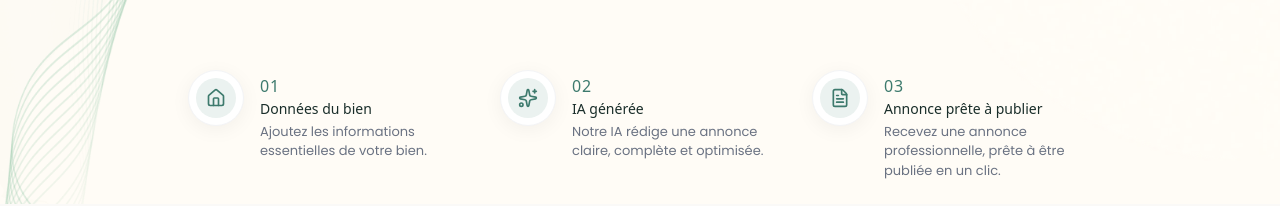
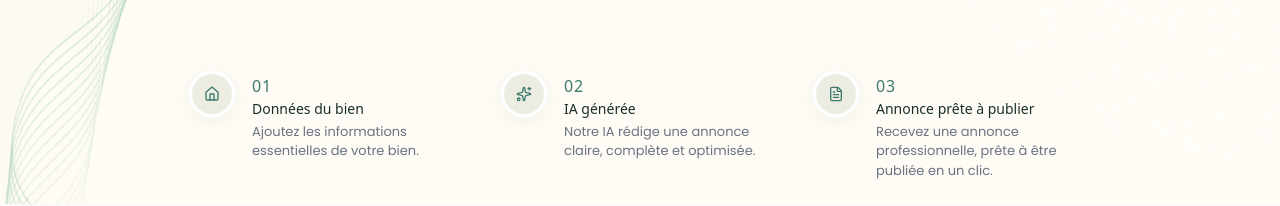
Before and after one commit to Mern-Unbeatable/johann-rochat-frontend, a React (Vite) app: page / in a window 1280 px wide. Shown: the part 645-851 px from the top of the page. Built offline with nearby package versions, Linux system fonts and the light colour scheme; no server answers.

Commit message:
feat: add HeroSection component with call-to-action and feature step indicator

```diff
--- a/src/pages/public/public_Home/section/HeroSection.jsx
+++ b/src/pages/public/public_Home/section/HeroSection.jsx
@@ -61,29 +61,28 @@ const HeroSection = () => {
             <ArrowRight className="ml-1 h-5 w-5" />
           </Link>
         </div>
-      </div>
-
-      {/* Steps Indicator Section at the bottom */}
+        </div>
+            {/* Steps Indicator Section at the bottom */}
       <div className="relative z-10 mt-16 w-full px-6 md:px-12 lg:px-16 xl:px-20 2xl:px-6 md:mt-20 lg:mt-24">
         <div className="flex flex-col items-center justify-center gap-0 md:flex-row md:items-start md:gap-4 lg:gap-6 xl:gap-8">
           {/* Step 1 */}
           <div className="relative flex max-w-[280px] flex-1 items-start gap-4 pb-8 md:pb-0">
-            <div className="relative z-10 flex h-14 w-14 flex-shrink-0 items-center justify-center rounded-full border border-gray-100 bg-white shadow-[0_4px_20px_rgba(0,0,0,0.05)]">
-              <div className="flex h-10 w-10 items-center justify-center rounded-full bg-[#EBF2F0]">
-                <Home className="h-5 w-5 text-[#3D7A6D]" />
+            <div className="relative z-10 flex h-12 w-12 flex-shrink-0 items-center justify-center rounded-full border border-gray-100/40 bg-white shadow-[0_4px_20px_rgba(0,0,0,0.05)]">
+              <div className="flex h-10 w-10 items-center justify-center rounded-full bg-[#EDECE3]">
+                <Home className="h-4 w-4 text-[#3D7A6D]" />
               </div>
             </div>
             {/* Vertical connector for mobile */}
-            <div className="absolute top-[56px] bottom-0 left-[27px] w-0 border-l-2 border-dotted border-[#3D7A6D]/60 md:hidden"></div>
+            <div className="absolute top-[48px] bottom-0 left-[23px] w-0 border-l-2 border-dotted border-[#3D7A6D]/60 md:hidden"></div>
 
             <div className="flex flex-col pt-1">
               <div className="text-xl font-bold tracking-wider text-[#3D7A6D] uppercase md:text-sm lg:text-sm xl:text-base 2xl:text-xl">
                 01
               </div>
-              <h4 className="mt-0.5 text-lg leading-tight font-bold text-[#1A2E2A] md:text-xs lg:text-xs xl:text-sm 2xl:text-lg">
+              <h4 className="mt-0.5 text-lg leading-tight font-bold text-[#1A2E2A] md:text-xs lg:text-sm xl:text-sm 2xl:text-lg">
                 Données du bien
               </h4>
-              <p className="mt-1 text-base leading-normal text-gray-500 md:text-[11px] lg:text-[11px] xl:text-[13px] 2xl:text-base">
+              <p className="mt-1 text-base leading-normal text-gray-500 md:text-[11px] lg:text-[13px] xl:text-[13px] 2xl:text-base">
                 Ajoutez les informations essentielles de votre bien.
               </p>
             </div>
@@ -96,22 +95,22 @@ const HeroSection = () => {
 
           {/* Step 2 */}
           <div className="relative flex max-w-[280px] flex-1 items-start gap-4 pb-8 md:pb-0">
-            <div className="relative z-10 flex h-14 w-14 flex-shrink-0 items-center justify-center rounded-full border border-gray-100 bg-white shadow-[0_4px_20px_rgba(0,0,0,0.05)]">
-              <div className="flex h-10 w-10 items-center justify-center rounded-full bg-[#EBF2F0]">
-                <Sparkles className="h-5 w-5 text-[#3D7A6D]" />
+            <div className="relative z-10 flex h-12 w-12 flex-shrink-0 items-center justify-center rounded-full border border-gray-100/40 bg-white shadow-[0_4px_20px_rgba(0,0,0,0.05)]">
+              <div className="flex h-10 w-10 items-center justify-center rounded-full bg-[#EDECE3]">
+                <Sparkles className="h-4 w-4 text-[#3D7A6D]" />
               </div>
             </div>
             {/* Vertical connector for mobile */}
-            <div className="absolute top-[56px] bottom-0 left-[27px] w-0 border-l-2 border-dotted border-[#3D7A6D]/60 md:hidden"></div>
+            <div className="absolute top-[48px] bottom-0 left-[23px] w-0 border-l-2 border-dotted border-[#3D7A6D]/60 md:hidden"></div>
 
             <div className="flex flex-col pt-1">
               <div className="text-xl font-bold tracking-wider text-[#3D7A6D] uppercase md:text-sm lg:text-sm xl:text-base 2xl:text-xl">
                 02
               </div>
-              <h4 className="mt-0.5 text-lg leading-tight font-bold text-[#1A2E2A] md:text-xs lg:text-xs xl:text-sm 2xl:text-lg">
+              <h4 className="mt-0.5 text-lg leading-tight font-bold text-[#1A2E2A] md:text-xs lg:text-sm xl:text-sm 2xl:text-lg">
                 IA générée
               </h4>
-              <p className="mt-1 text-base leading-normal text-gray-500 md:text-[11px] lg:text-[11px] xl:text-[13px] 2xl:text-base">
+              <p className="mt-1 text-base leading-normal text-gray-500 md:text-[11px] lg:text-[13px] xl:text-[13px] 2xl:text-base">
                 Notre IA rédige une annonce claire, complète et optimisée.
               </p>
             </div>
@@ -124,16 +123,16 @@ const HeroSection = () => {
 
           {/* Step 3 */}
           <div className="relative flex max-w-[280px] flex-1 items-start gap-4">
-            <div className="relative z-10 flex h-14 w-14 flex-shrink-0 items-center justify-center rounded-full border border-gray-100 bg-white shadow-[0_4px_20px_rgba(0,0,0,0.05)]">
-              <div className="flex h-10 w-10 items-center justify-center rounded-full bg-[#EBF2F0]">
-                <FileText className="h-5 w-5 text-[#3D7A6D]" />
+            <div className="relative z-10 flex h-12 w-12 flex-shrink-0 items-center justify-center rounded-full border border-gray-100/40 bg-white shadow-[0_4px_20px_rgba(0,0,0,0.05)]">
+              <div className="flex h-10 w-10 items-center justify-center rounded-full bg-[#EDECE3]">
+                <FileText className="h-4 w-4 text-[#3D7A6D]" />
               </div>
             </div>
             <div className="flex flex-col pt-1">
               <div className="text-xl font-bold tracking-wider text-[#3D7A6D] uppercase md:text-sm lg:text-sm xl:text-base 2xl:text-xl">
                 03
               </div>
-              <h4 className="mt-0.5 text-lg leading-tight font-bold text-[#1A2E2A] md:text-xs lg:text-xs xl:text-sm 2xl:text-lg">
+              <h4 className="mt-0.5 text-lg leading-tight font-bold text-[#1A2E2A] md:text-xs lg:text-sm xl:text-sm 2xl:text-lg">
                 Annonce prête à publier
               </h4>
               <p className="mt-1 text-base leading-normal text-gray-500 md:text-[11px] lg:text-[11px] xl:text-[13px] 2xl:text-base">
```
